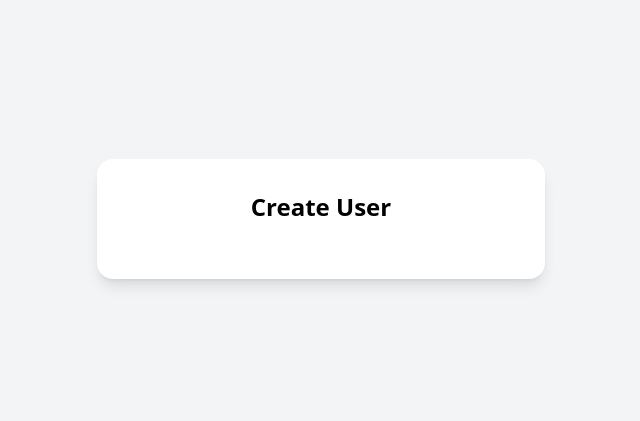
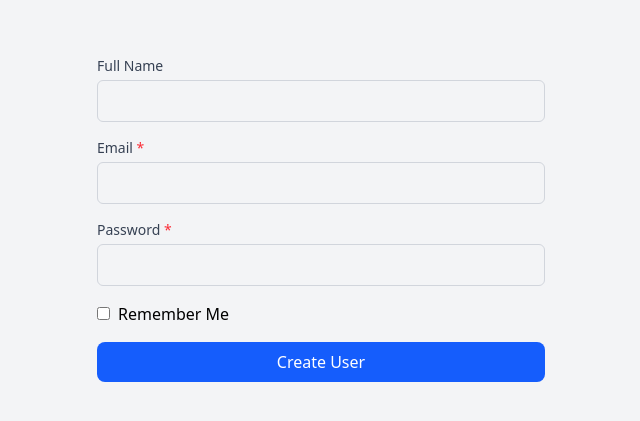
Before and after one commit to ilaydaozdemir/bilira, a React (Vite) app: page / in a window 1280 px wide. Shown: the part 181-602 px from the top of the page, without its empty margins (319-959 px from the left). Built offline with nearby package versions, Linux system fonts and the light colour scheme.

Commit message:
Add creatuser page

```diff
--- a/src/App.tsx
+++ b/src/App.tsx
@@ -1,12 +1,11 @@
+import React from "react";
+import CreateUser from "./pages/CreatUser.tsx";
+
 function App() {
   return (
-    <>
-      <h1 className="flex items-center justify-center min-h-screen bg-gray-100 px-4">
-        <div className="w-full max-w-md bg-white rounded-2xl shadow-lg p-8">
-          <h1 className="text-2xl font-bold text-center mb-6">Create User</h1>
-        </div>
-      </h1>
-    </>
+    <div className="min-h-screen flex items-center justify-center bg-gray-100">
+      <CreateUser />
+    </div>
   );
 }
 
--- /dev/null
+++ b/src/pages/CreatUser.tsx
@@ -0,0 +1,82 @@
+import React from "react";
+import { useForm } from "react-hook-form";
+
+import Input from "../components/ui/Input.tsx";
+import Button from "../components/ui/Button.tsx";
+
+type FormData = {
+  fullname: string;
+  email: string;
+  password: string;
+  rememberMe: boolean;
+};
+
+const CreateUser = () => {
+  const {
+    register,
+    handleSubmit,
+    formState: { errors },
+  } = useForm<FormData>();
+
+  const onSubmit = (data: FormData) => {
+    console.log("Form verisi:", data);
+  };
+
+  return (
+    <form onSubmit={handleSubmit(onSubmit)} className="w-full max-w-md mx-3">
+      <Input<FormData>
+        label="Full Name"
+        name="fullname"
+        register={register}
+        error={errors.fullname}
+      />
+
+      <Input<FormData>
+        label="Email"
+        name="email"
+        type="email"
+        required
+        register={register}
+        validation={{
+          required: "Email is required",
+          pattern: {
+            value: /^[^\s@]+@[^\s@]+\.[^\s@]+$/,
+            message: "Please enter a valid email address",
+          },
+        }}
+        error={errors.email}
+      />
+
+      <Input<FormData>
+        label="Password"
+        name="password"
+        type="password"
+        required
+        register={register}
+        validation={{
+          required: "Password is required",
+          pattern: {
+            value: /^[a-zA-Z0-9]{6,}$/,
+            message: "Password must be alphanumeric and at least 6 characters",
+          },
+        }}
+        error={errors.password}
+      />
+
+      <div className="mb-4">
+        <label className="inline-flex items-center">
+          <input
+            type="checkbox"
+            {...register("rememberMe")}
+            className="rounded border-gray-300 text-blue-600 focus:ring-blue-500"
+          />
+          <span className="ml-2">Remember Me</span>
+        </label>
+      </div>
+
+      <Button type="submit">Create User</Button>
+    </form>
+  );
+};
+
+export default CreateUser;
```
